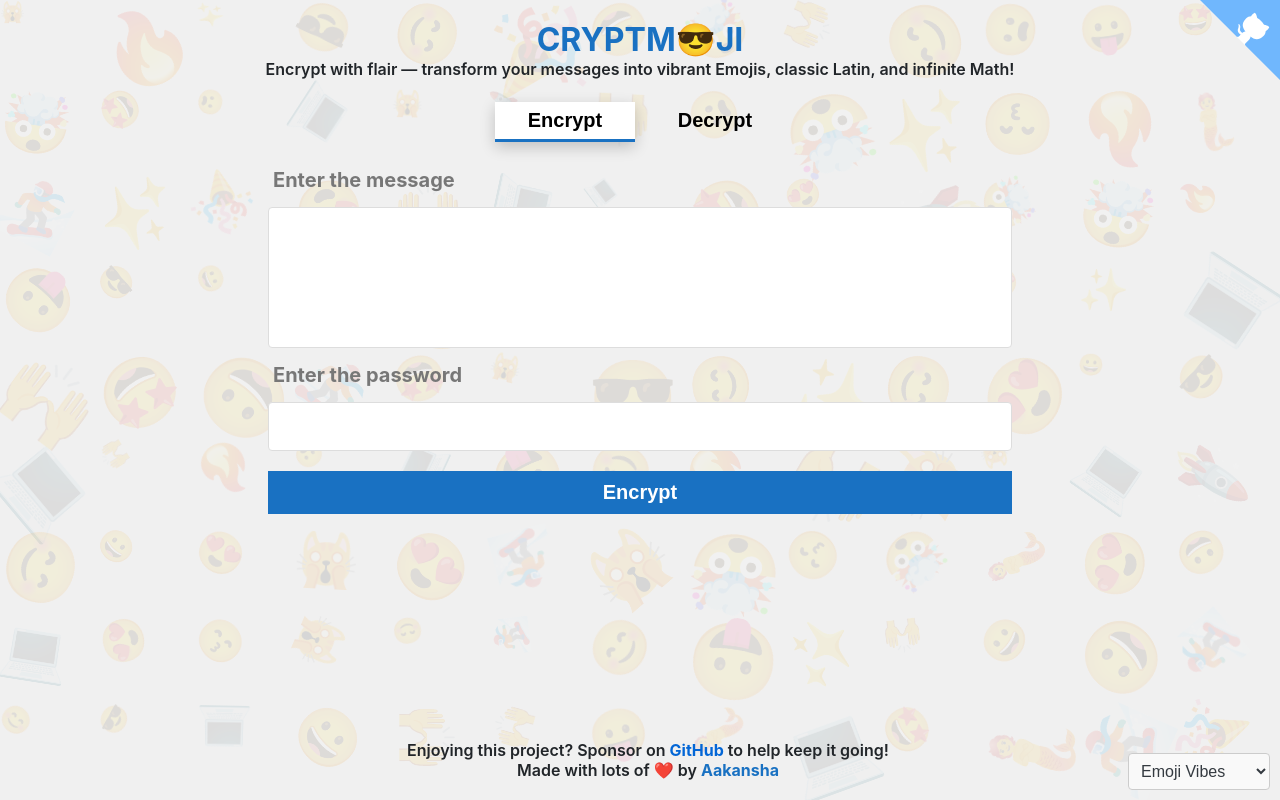
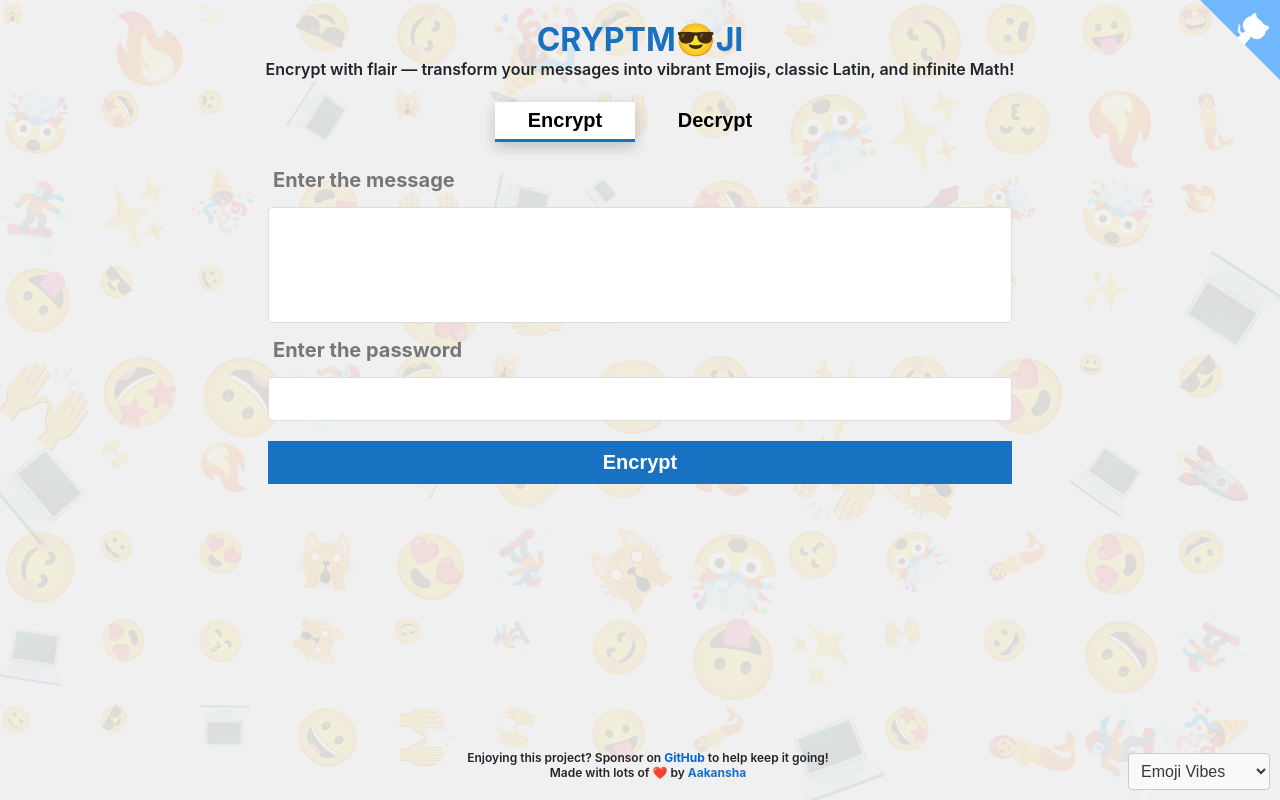
Before and after one commit to ad1992/cryptmoji, a React (Vite) app: page / in a window 1280 px wide. Built offline with nearby package versions, Linux system fonts and the light colour scheme.

Commit message:
Reduce font size in input to 1rem and footer to 0.75rem

```diff
--- a/src/components/App.scss
+++ b/src/components/App.scss
@@ -130,6 +130,6 @@
     padding: 12px 10px;
     border: 1px solid #ddd;
     border-radius: 4px;
-    font-size: 1.25rem;
+    font-size: 1rem;
   }
 }
--- a/src/components/Footer.scss
+++ b/src/components/Footer.scss
@@ -4,7 +4,7 @@
   width: 95%;
   text-align: center;
   margin: 20px;
-  font-size: 1rem;
+  font-size: 0.75rem;
   font-weight: 600;
   color: #212529;
 
```
